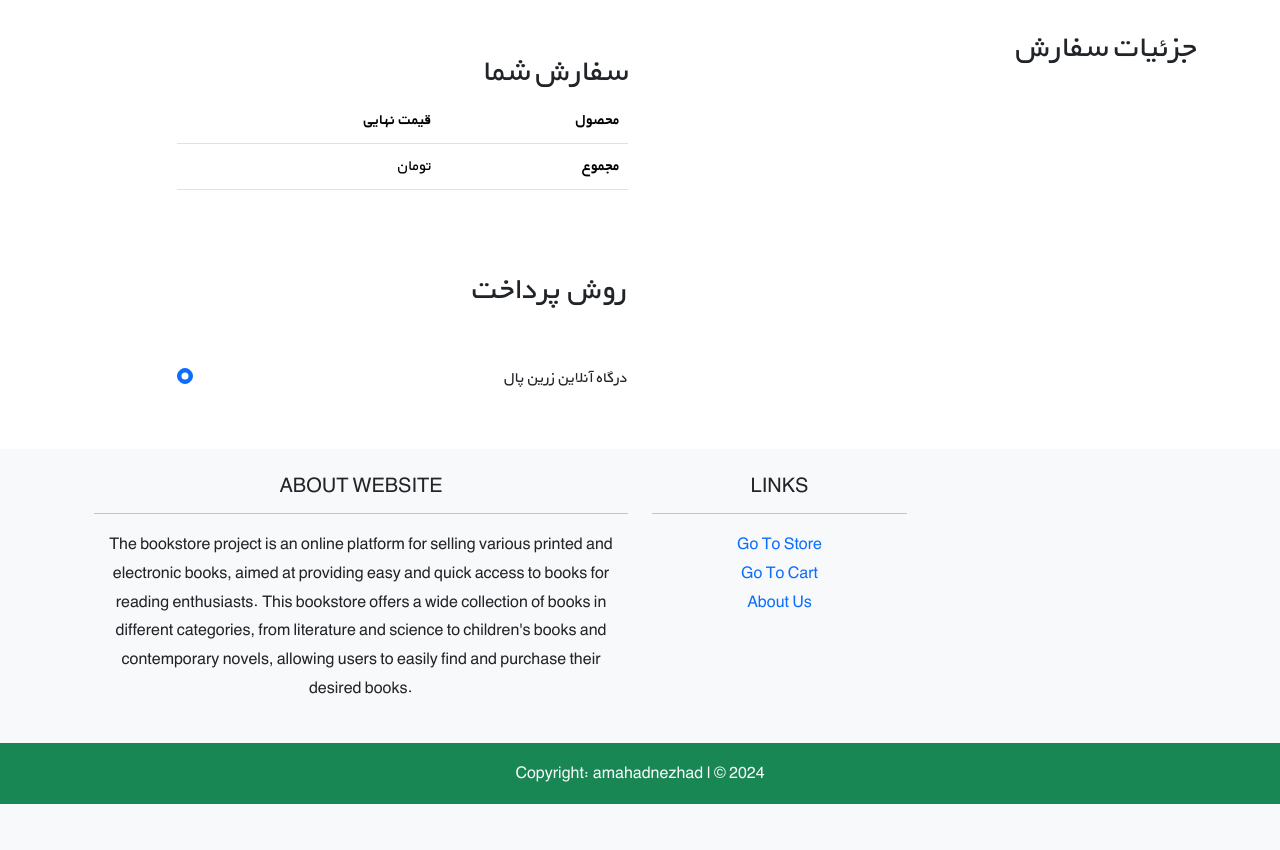
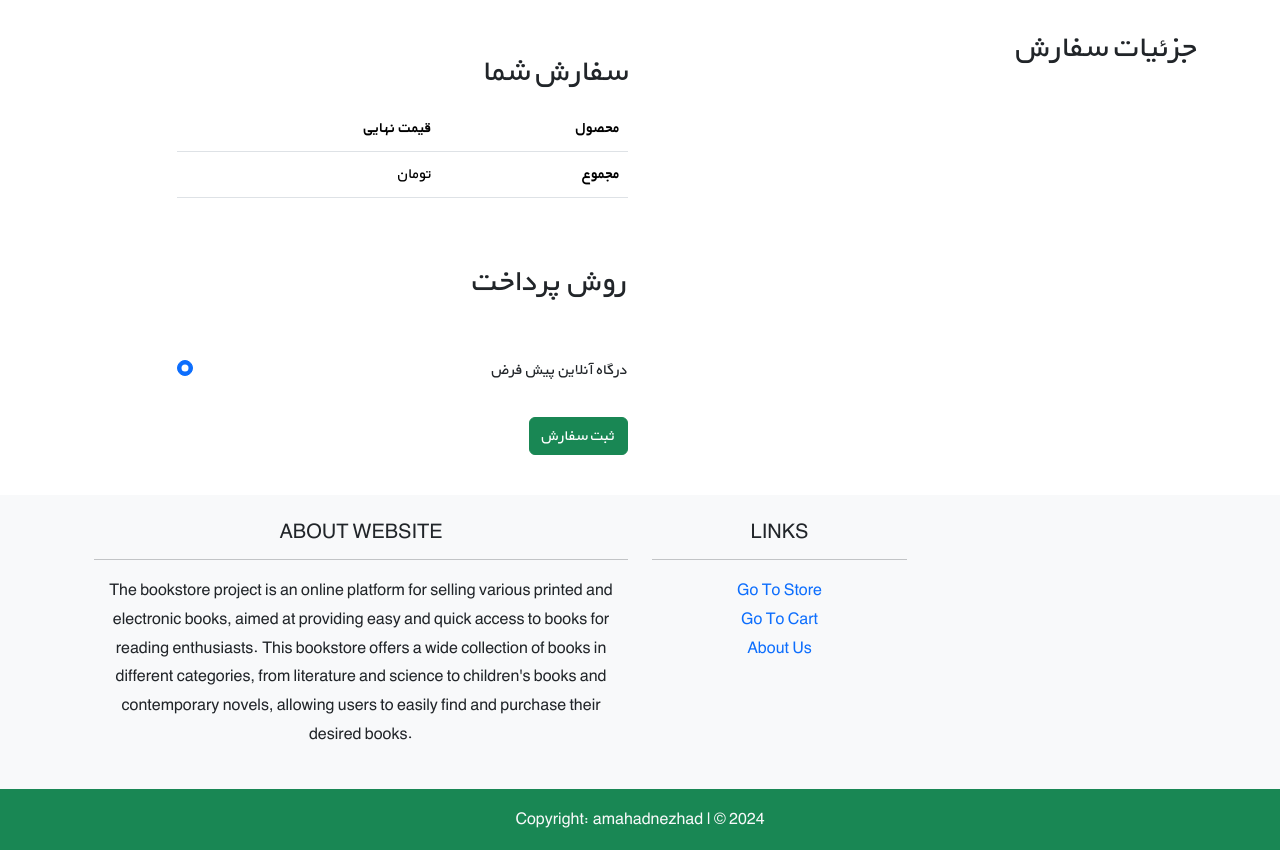
Before and after one commit to amahadnejad/BookStore, a Django app: template orders/templates/orders/order_create.html in a window 1280 px wide. Shown: the part 61-911 px from the top of the page. Before the commit the page ends 865 px from the top, so only its background shows below. Run offline with Django 4.2, Linux system fonts and the light colour scheme; the template is opened without the code that fills it, so the values that code supplies are empty; some libraries are stand-ins or nearby versions.

Commit message:
Add Checkout Button To order_create.html Template

```diff
--- a/orders/templates/orders/order_create.html
+++ b/orders/templates/orders/order_create.html
@@ -19,7 +19,7 @@
                             <div class="checkout-title mt-1">
                                 <h2>جزئیات سفارش</h2>
                             </div>
-                            <div class="checkout-form">
+                            <div class="checkout-form mt-3">
                                 <form action="#" class="form form--checkout">
                                     {% csrf_token %}
                                     {{ form|crispy }}
@@ -31,7 +31,7 @@
                                 <div class="checkout-title mt-1">
                                     <h2>سفارش شما</h2>
                                 </div>
-                                <div class="table-responsive mb-3">
+                                <div class="table-responsive mt-3">
                                     <table class="table order-table order-table-2">
                                         <thead>
                                         <tr>
@@ -42,7 +42,7 @@
                                         <tbody>
                                         {% for item in cart %}
                                             <tr>
-                                                <th>{{ item.book_obj.title }}<strong><span> &#10006;</span>{{ item.quantity }}
+                                                <th>{{ item.book_obj.title }}<strong><span> &#10005;</span>{{ item.quantity }}
                                                 </strong></th>
                                                 <td class="text-end">{{ item.book_obj.price }} تومان</td>
                                             </tr>
@@ -65,10 +65,14 @@
                                             <div class="form-check">
                                                 <input type="radio" class="form-check-input" value="bank"
                                                        name="payment-method" id="bank" checked>
-                                                <label class="form-check-label" for="cheque">درگاه آنلاین زرین
-                                                    پال</label>
+                                                <label class="form-check-label" for="cheque">درگاه آنلاین پیش
+                                                    فرض</label>
+
                                             </div>
+
                                         </div>
+                                        <button type="submit" class="btn btn-success mt-3">ثبت سفارش</button>
+
                                     </form>
                                 </div>
                             </div>
```
